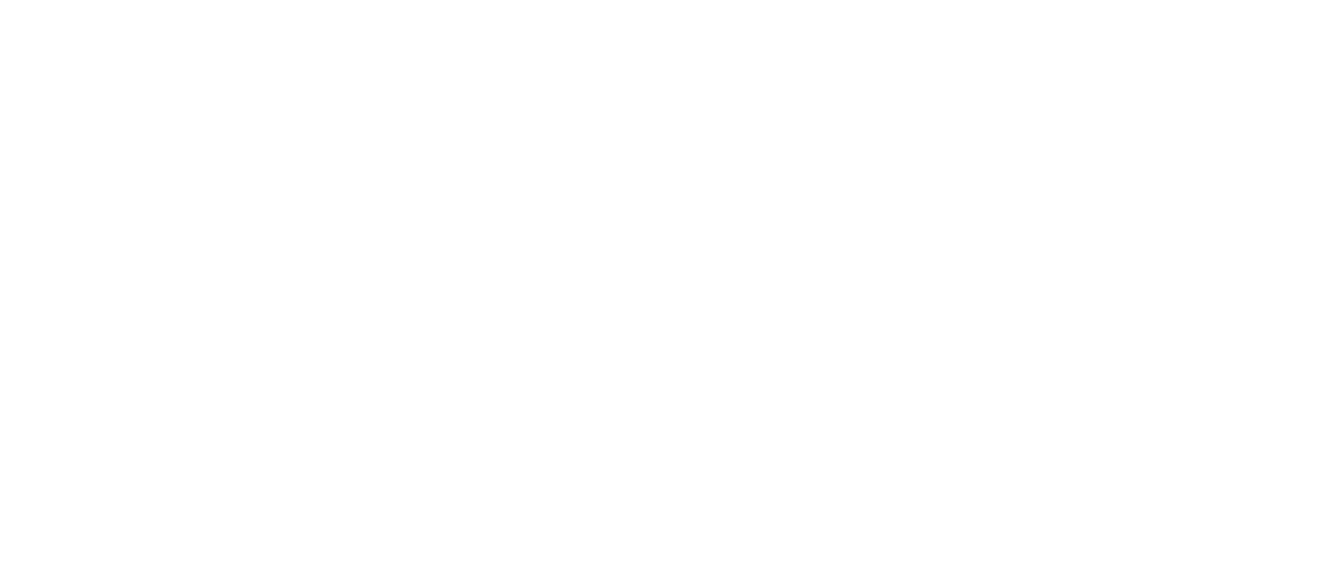
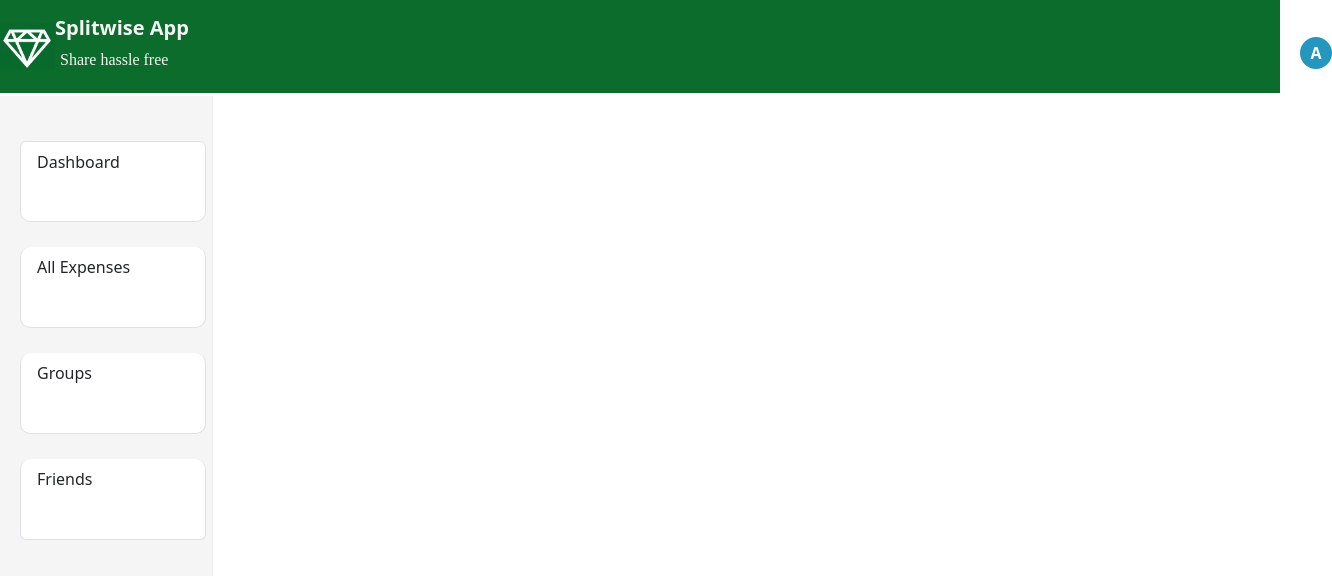
Before and after one commit to Aswathy1638/SplitwiseFront, an Angular app: page /home in a window 1280 px wide. Before the commit this address led to /. Shown: the top 576 px of the page, 1332 px wide, since content can reach past the window. Built offline with nearby package versions, Linux system fonts and the light colour scheme.

Commit message:
Completed till Home component Design

```diff
--- a/src/app/app-routing.module.ts
+++ b/src/app/app-routing.module.ts
@@ -2,10 +2,12 @@
 import { RouterModule, Routes } from '@angular/router';
 import {LoginComponent} from './login/login.component';
 import {RegisterComponent} from './register/register.component';
+import {HomeComponent} from './home/home.component'
 
 const routes: Routes = [
   {path:'',component:LoginComponent},
-  {path:'register',component:RegisterComponent}
+  {path:'register',component:RegisterComponent},
+  {path:'home',component:HomeComponent}
 
 ];
 
--- a/src/app/app.module.ts
+++ b/src/app/app.module.ts
@@ -6,13 +6,15 @@
 import { LoginComponent } from './login/login.component';
 import { RegisterComponent } from './register/register.component';
 import {ReactiveFormsModule} from '@angular/forms'
-import {HttpClientModule} from '@angular/common/http'
+import {HttpClientModule} from '@angular/common/http';
+import { HomeComponent } from './home/home.component'
 
 @NgModule({
   declarations: [
     AppComponent,
     LoginComponent,
-    RegisterComponent
+    RegisterComponent,
+    HomeComponent
   ],
   imports: [
     BrowserModule,
--- /dev/null
+++ b/src/app/home/home.component.css
@@ -0,0 +1,49 @@
+.navbar{
+    background-color: #0c6c2c;
+}
+.navbar-brand{
+    color: whitesmoke;
+    font-weight: 700;
+}
+
+.italic {
+    font-family: cursive;
+    font-size: 10 px;
+    margin-left: 5px;
+    color: whitesmoke;
+}
+.sidebar {
+    position: fixed;
+    top: 96px;
+    bottom: 0;
+    left: 0;
+    z-index: 1000;
+    display: block;
+    padding: 20px;
+    overflow-x: hidden;
+    overflow-y: auto; /* Scrollable contents if viewport is shorter than content. */
+    background-color: #f5f5f5;
+    border-right: 1px solid #eee;
+    }
+    .list-group-item{
+        margin-top: 25px;
+         width: 186px;
+         height: 81px;
+          border-radius: 10px;
+    }
+    .list-group-item:hover{
+        background-color:  #0c6c2c;
+    }
+    .user-initial {
+        background-color: #2596be;
+        color: white;
+        border-radius: 50%;
+        width: 32px;
+        height: 32px;
+        text-align: center;
+        line-height: 32px;
+        margin-left: 1245px;
+        font-weight: bold;
+        font-size: 16px;
+        margin-top: -51px;
+      }
--- /dev/null
+++ b/src/app/home/home.component.html
@@ -0,0 +1,33 @@
+
+<!-- Add Bootstrap CSS -->
+<link href="https://cdn.jsdelivr.net/npm/bootstrap@5.3.0/dist/css/bootstrap.min.css" rel="stylesheet">
+
+<!-- Add jQuery (required for Bootstrap JavaScript components) -->
+<script src="https://code.jquery.com/jquery-3.6.0.min.js"></script>
+
+<!-- Add Bootstrap JavaScript -->
+<script src="https://cdn.jsdelivr.net/npm/bootstrap@5.3.0/dist/js/bootstrap.min.js"></script>
+
+<nav class="navbar navbar-expand-lg ">
+    <img src="../../assets/NavBar.png" width="55 px" >
+    <div class="d-flex flex-column align-items-start">
+        <p class="navbar-brand mb-0" >Splitwise App</p>
+        <p class="italic mt-0">Share hassle free</p>
+        <p class="user-initial">A</p>
+    </div>
+  </nav>
+  <div class="container-fluid">
+    <div class="row">
+    <div class="col-sm-3 col-md-2 sidebar">
+    <ul class="nav nav-sidebar">
+
+        <ul class="list-group">
+                    <li class="list-group-item"><a >Dashboard</a></li>
+                    <li class="list-group-item" ><a >All Expenses</a></li>
+                    <li class="list-group-item"><a >Groups</a></li>
+                    <li class="list-group-item" ><a >Friends</a></li>
+                </ul>
+    </ul>
+    </div>
+
+    </div>
--- a/src/app/login/login.component.ts
+++ b/src/app/login/login.component.ts
@@ -31,8 +31,8 @@
   console.log('Password:', password);
   this.userService.loginUser(email,password).subscribe(
     (res)=>{ console.log('Login successful', res);
-
-    this.router.navigate(['/register']);
+      localStorage.setItem('jwtToken',res.token)
+    this.router.navigate(['/home']);
   },
   (error) => {
 
```
Also changed, not shown: src/app/home/home.component.ts (added, +10 -0 lines), src/assets/NavBar.png (added), 1 other file (tests, documents, lock files or other folders).
